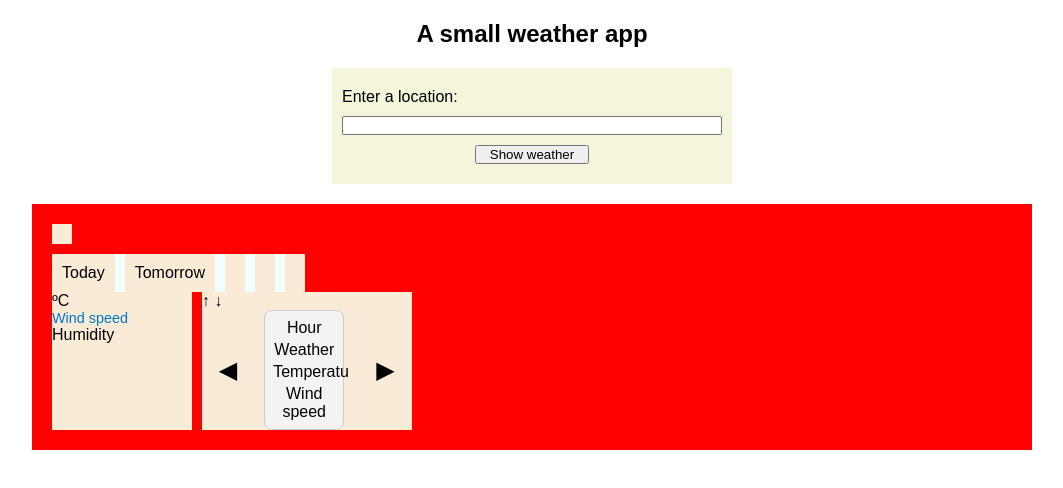
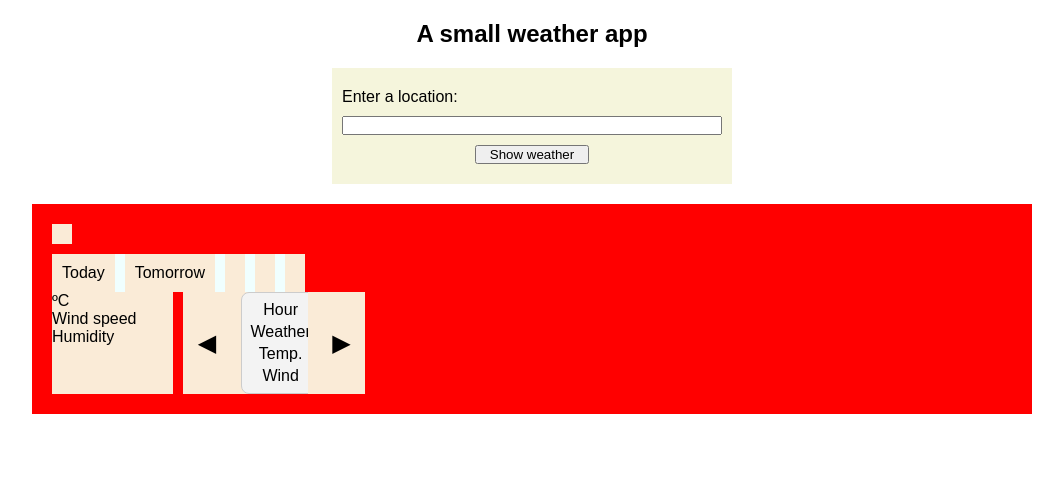
Before and after one commit to Karjeje/Project-Weather-app, a website built with webpack: page src/template.html in a window 1280 px wide. Shown: the whole page, without its empty margins (108-1171 px from the left). Built offline with nearby package versions, Linux system fonts and the light colour scheme.

Commit message:
Add some small finishing changes

```diff
--- a/src/template.html
+++ b/src/template.html
@@ -64,7 +64,7 @@
             <span>ºC</span>
             <span class="currenticon main"></span>
           </div>
-          <div class="wind">
+          <div class="windmain">
             <span>Wind speed</span>
             <span class="windspeed"></span>
           </div>
@@ -74,10 +74,10 @@
           </div>
         </div>
         <div class="rightmain">
-          <div>
+          <div class="suninfo">
             <span class="dayanddate"></span>
-            <span class="sunrise">↑</span>
-            <span class="sunset">↓</span>
+            <span class="sunrise"></span>
+            <span class="sunset"></span>
           </div>
           <div class="hourly-wrapper">
             <button class="left arrow">&#9664;</button>
@@ -85,8 +85,8 @@
               <div class="row-labels">
                 <div class="label">Hour</div>
                 <div class="label">Weather</div>
-                <div class="label">Temperature</div>
-                <div class="label">Wind speed</div>
+                <div class="label">Temp.</div>
+                <div class="label">Wind</div>
               </div>
               <div class="hourly-container" id="hourlyContainer"></div>
             </div>
```
